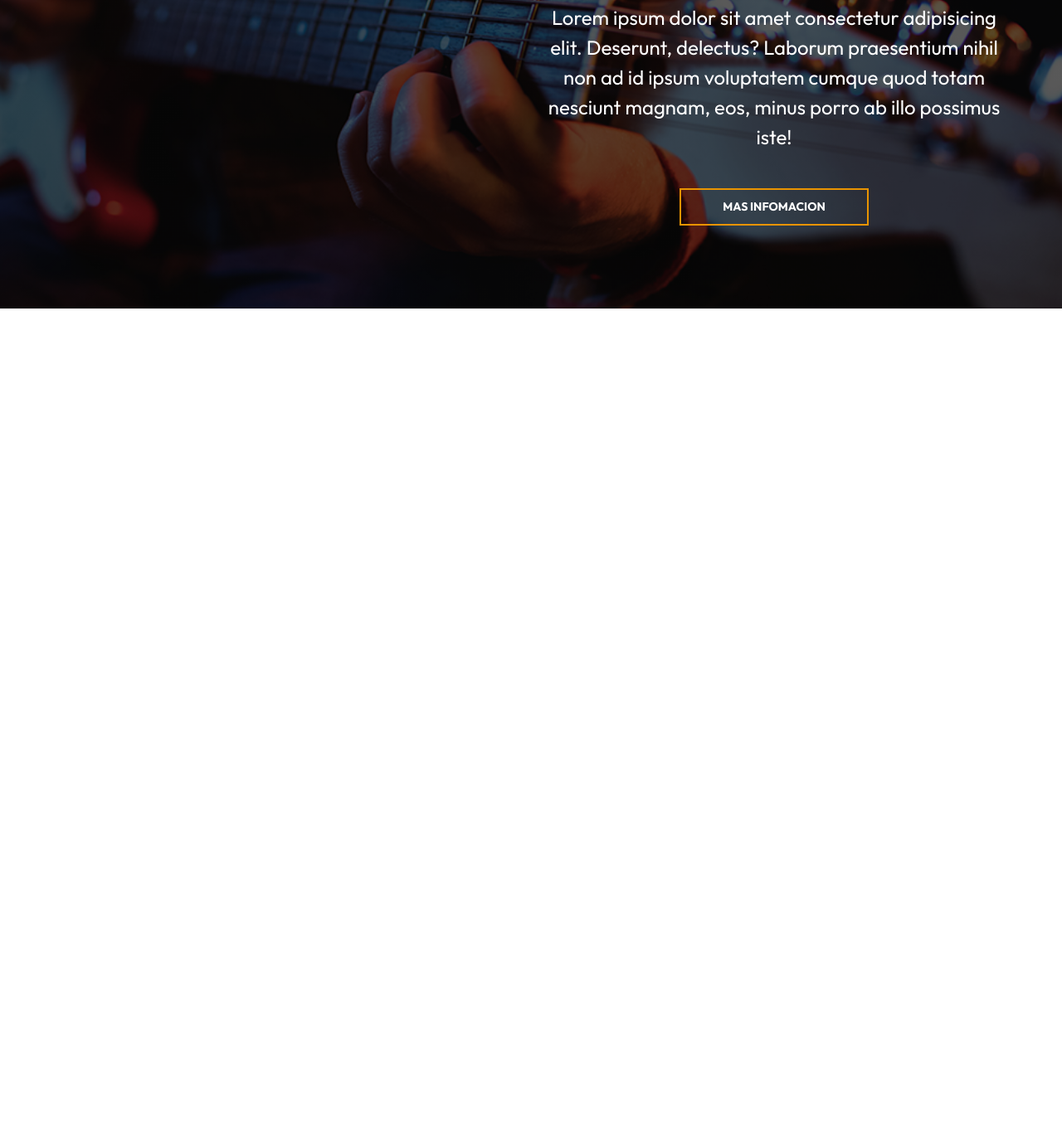
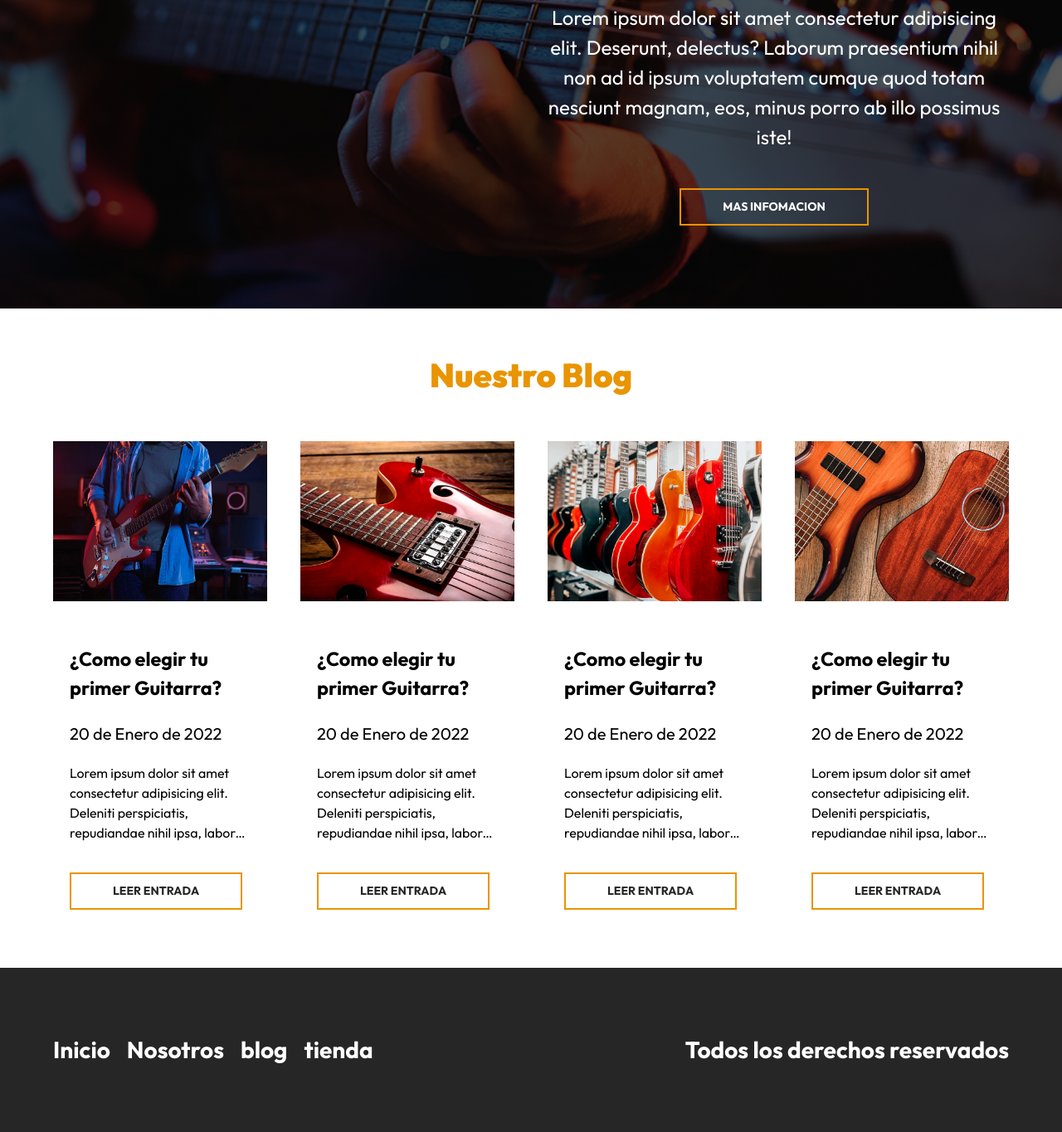
Before and after one commit to yorudevv-hub/Guitarra-sitio-ecommerce, a website: page index.html in a window 1280 px wide. Shown: the part 3309-4674 px from the top of the page at 83% size. Before the commit the page ends 3681 px from the top, so only its background shows below. Drawn offline with Linux system fonts and the light colour scheme.

Commit message:
actualizacion

```diff
--- a/index.html
+++ b/index.html
@@ -205,14 +205,93 @@
     <section class="cursos">
         <div class="cursos__contenedor cursos__grid">
             <div class="cursos__contenido">
-            <h2 class="cursos__heading">Aprende a tocar guitarra</h2>
-            <p class="cursos__texto">Lorem ipsum dolor sit amet consectetur adipisicing elit. Deserunt, delectus?
-                Laborum praesentium nihil non ad id ipsum voluptatem cumque quod totam nesciunt magnam, eos, minus porro
-                ab illo possimus iste!</p>
+                <h2 class="cursos__heading">Aprende a tocar guitarra</h2>
+                <p class="cursos__texto">Lorem ipsum dolor sit amet consectetur adipisicing elit. Deserunt, delectus?
+                    Laborum praesentium nihil non ad id ipsum voluptatem cumque quod totam nesciunt magnam, eos, minus
+                    porro
+                    ab illo possimus iste!</p>
                 <a href="#" class="cursos__enlace">Mas Infomacion</a>
-                </div>
+            </div>
         </div>
     </section>
+
+
+    <section class="blog">
+        <h2 class="blog__heading">Nuestro Blog</h2>
+        <div class="blog__contenedor blog__grid">
+            <article class="entrada">
+                <img src="img/blog_1.jpg" alt="" class="entrada__imagen">
+
+                <div class="entrada__contenido">
+                    <h3 class="entrada__titulo">¿Como elegir tu primer Guitarra?</h3>
+                    <p class="entrada__fecha">20 de Enero de 2022</p>
+                    <p class="entrada__texto">Lorem ipsum dolor sit amet consectetur adipisicing elit. Deleniti
+                        perspiciatis, repudiandae nihil ipsa, labore in illo ullam eum omnis facilis, corrupti sapiente
+                        quos exercitationem accusamus eius ad. Ipsum, incidunt qui?</p>
+
+
+                    <a class="entrada__enlace" href="">Leer entrada</a>
+                </div>
+            </article>
+
+               <article class="entrada">
+                <img src="img/blog_2.jpg" alt="" class="entrada__imagen">
+
+                <div class="entrada__contenido">
+                    <h3 class="entrada__titulo">¿Como elegir tu primer Guitarra?</h3>
+                    <p class="entrada__fecha">20 de Enero de 2022</p>
+                    <p class="entrada__texto">Lorem ipsum dolor sit amet consectetur adipisicing elit. Deleniti
+                        perspiciatis, repudiandae nihil ipsa, labore in illo ullam eum omnis facilis, corrupti sapiente
+                        quos exercitationem accusamus eius ad. Ipsum, incidunt qui?</p>
+
+
+                    <a class="entrada__enlace" href="">Leer entrada</a>
+                </div>
+            </article>
+
+               <article class="entrada">
+                <img src="img/blog_3.jpg" alt="" class="entrada__imagen">
+
+                <div class="entrada__contenido">
+                    <h3 class="entrada__titulo">¿Como elegir tu primer Guitarra?</h3>
+                    <p class="entrada__fecha">20 de Enero de 2022</p>
+                    <p class="entrada__texto">Lorem ipsum dolor sit amet consectetur adipisicing elit. Deleniti
+                        perspiciatis, repudiandae nihil ipsa, labore in illo ullam eum omnis facilis, corrupti sapiente
+                        quos exercitationem accusamus eius ad. Ipsum, incidunt qui?</p>
+
+
+                           <a class="entrada__enlace" href="">Leer entrada</a>
+                </div>
+            </article>
+
+               <article class="entrada">
+                <img src="img/blog_4.jpg" alt="" class="entrada__imagen">
+
+                <div class="entrada__contenido">
+                    <h3 class="entrada__titulo">¿Como elegir tu primer Guitarra?</h3>
+                    <p class="entrada__fecha">20 de Enero de 2022</p>
+                    <p class="entrada__texto">Lorem ipsum dolor sit amet consectetur adipisicing elit. Deleniti
+                        perspiciatis, repudiandae nihil ipsa, labore in illo ullam eum omnis facilis, corrupti sapiente
+                        quos exercitationem accusamus eius ad. Ipsum, incidunt qui?</p>
+
+
+                        <a class="entrada__enlace" href="">Leer entrada</a>
+                </div>
+            </article>
+        </div>
+    </section>
+
+    <footer class="footer">
+        <div class="footer__contenedor footer__contenido">
+            <nav class="footer__nav">
+                <a class="footer__enlace" href="index.html">Inicio</a>
+                <a class="footer__enlace" href="index.html">Nosotros</a>
+                <a class="footer__enlace" href="index.html">blog</a>
+                <a class="footer__enlace" href="index.html">tienda</a>
+            </nav>
+            <p class="footer__copy">Todos los derechos reservados</p>
+        </div>
+    </footer>
 </body>
 
 </html>
--- a/src/scss/app.scss
+++ b/src/scss/app.scss
@@ -2,3 +2,5 @@
 @use "header";
 @use "main";
 @use "cursos";
+@use "entradas";
+@use "footer";
--- /dev/null
+++ b/src/scss/entradas/_entrada.scss
@@ -0,0 +1,54 @@
+@use "globales/variables" as v;
+@use "globales/mixin" as m;
+
+.blog__grid {
+  display: grid;
+  gap: 4rem;
+  @include m.tablet {
+    grid-template-columns: repeat(2, 1fr);
+  }
+
+  @media (min-width: 992px) {
+    grid-template-columns: repeat(4, 1fr);
+  }
+}
+
+.entrada__contenido {
+  padding: 2rem;
+  &__titulo {
+    font-weight: 400;
+    font-size: 2.8rem;
+    margin: 0;
+    line-height: 1.2;
+  }
+
+  &__fecha {
+    color: v.$primario;
+    font-size: 1.6rem;
+  }
+}
+  .entrada__enlace {
+    color: v.$negro;
+    margin-top: 2rem;
+    display: inline-block;
+    border: 2px solid v.$primario;
+    text-transform: uppercase;
+    padding: 1rem 5rem;
+    font-weight: 700;
+    text-decoration: none;
+    font-size: 1.4rem;
+    transition: background-color 300ms;
+  }
+
+  .entrada__enlace:hover{
+    color: v.$blanco;
+    background-color: v.$primario;
+  }
+
+  .entrada__texto{
+    display: -webkit-box;
+    -webkit-box-orient: vertical;
+    -webkit-line-clamp: 4;
+    overflow: hidden;
+    font-size: 1.6rem;
+  }
--- /dev/null
+++ b/src/scss/entradas/_index.scss
@@ -0,0 +1 @@
+@forward "entrada";
--- /dev/null
+++ b/src/scss/footer/_footer.scss
@@ -0,0 +1,45 @@
+@use "globales/variables" as v;
+@use "globales/mixin" as m;
+
+
+.footer{
+    margin-top: 5rem;
+    background-color: v.$negro;
+    padding: 5rem 0;
+
+
+    &__enlace{
+        font-size: 2.8rem;
+        color: v.$blanco;
+        text-decoration: none;
+        font-weight: 700;
+    }
+
+    &__enlace:hover{
+        color: v.$primario;
+    }
+
+    &__copy{
+        font-size: 2.8rem;
+        color: v.$blanco;
+        font-weight: 700;
+        text-align: center;
+    }
+}
+
+.footer__contenido{
+    @include m.tablet{
+        display: flex;
+        justify-content: space-between;
+    }
+}
+
+.footer__nav{
+    display: flex;
+    flex-direction: column;
+    align-items: center;
+    @include m.tablet{
+        flex-direction: row;
+        gap: 2rem;
+    }
+}
--- /dev/null
+++ b/src/scss/footer/_index.scss
@@ -0,0 +1 @@
+@forward "footer";
```
Also changed, not shown: build/css/app.css.
